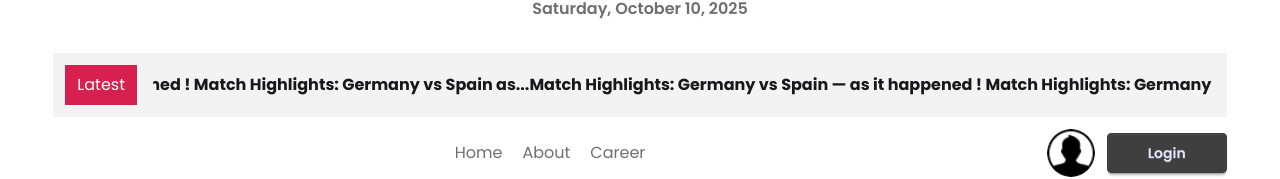
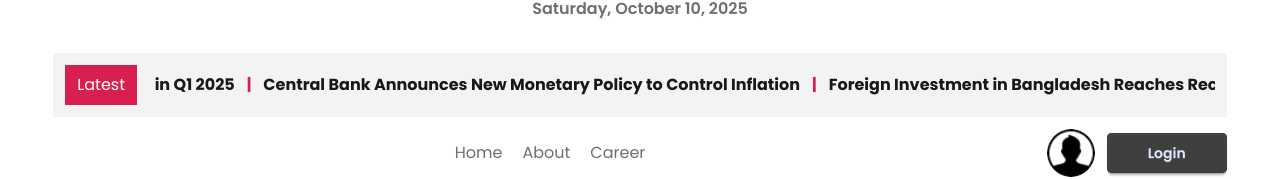
Before and after one commit to rakibhassannayem/the-dragon-news, a React (Vite) app: page /category/0 in a window 1280 px wide. Shown: the part 137-316 px from the top of the page. Built offline with nearby package versions, Linux system fonts and the light colour scheme; no server answers.

Commit message:
dynamic latest news marquee

```diff
--- a/src/components/LatestNews.jsx
+++ b/src/components/LatestNews.jsx
@@ -1,19 +1,13 @@
 import Marquee from "react-fast-marquee";
 
-const LatestNews = () => {
+const LatestNews = ({ titles }) => {
   return (
     <div className="flex items-center gap-4 bg-base-200 p-3">
       <p className="text-base-100 bg-secondary px-3 py-2">Latest</p>
-      <Marquee className="flex gap-5" pauseOnHover speed={60}>
-        <p className="font-bold">
-          Match Highlights: Germany vs Spain — as it happened ! Match Highlights: Germany vs Spain as...
-        </p>
-        <p className="font-bold">
-          Match Highlights: Germany vs Spain — as it happened ! Match Highlights: Germany vs Spain as...
-        </p>
-        <p className="font-bold">
-          Match Highlights: Germany vs Spain — as it happened ! Match Highlights: Germany vs Spain as...
-        </p>
+      <Marquee pauseOnHover speed={60}>
+        {titles.map((title) => (
+          <p className="font-bold">{title}<span className="text-secondary mx-3">|</span></p>
+        ))}
       </Marquee>
     </div>
   );
--- a/src/layouts/HomeLayout.jsx
+++ b/src/layouts/HomeLayout.jsx
@@ -1,5 +1,5 @@
-import React from "react";
-import { Outlet, useNavigation } from "react-router";
+import React, { use } from "react";
+import { Outlet, useLoaderData, useNavigation } from "react-router";
 import Header from "../components/Header";
 import LatestNews from "../components/LatestNews";
 import Navbar from "../components/Navbar";
@@ -9,12 +9,15 @@ import Loading from "../pages/Loading";
 
 const HomeLayout = () => {
   const { state } = useNavigation();
+  const data = useLoaderData();
+  const titles = data.map((singleData) => singleData.title);
+
   return (
     <div>
       <header>
         <Header />
         <section className="w-11/12 mx-auto mb-3">
-          <LatestNews />
+          <LatestNews titles={titles} />
         </section>
         <nav className="w-11/12 mx-auto">
           <Navbar />
--- a/src/routes/router.jsx
+++ b/src/routes/router.jsx
@@ -25,6 +25,8 @@ const router = createBrowserRouter([
         hydrateFallbackElement: <Loading></Loading>,
       },
     ],
+    loader: () => fetch("/news.json"),
+    hydrateFallbackElement: <Loading></Loading>,
   },
   {
     path: "/auth",
```
